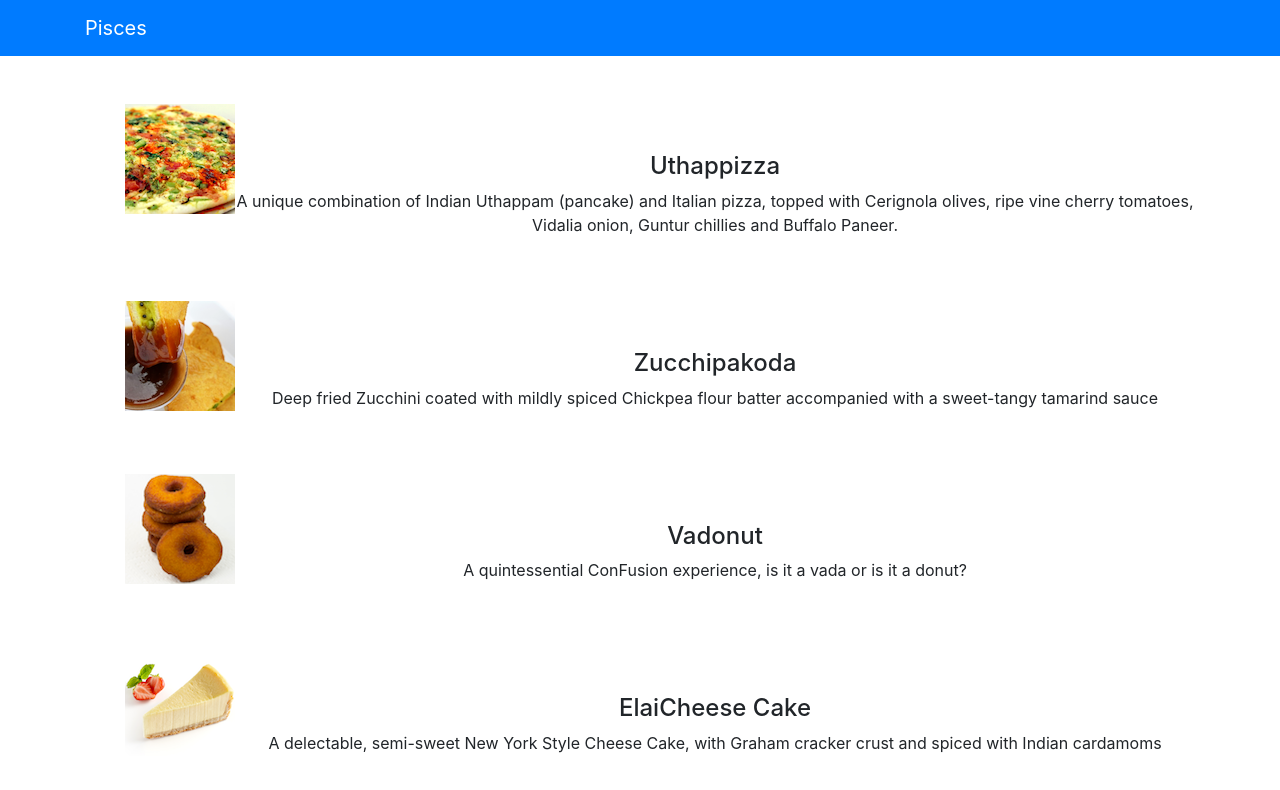
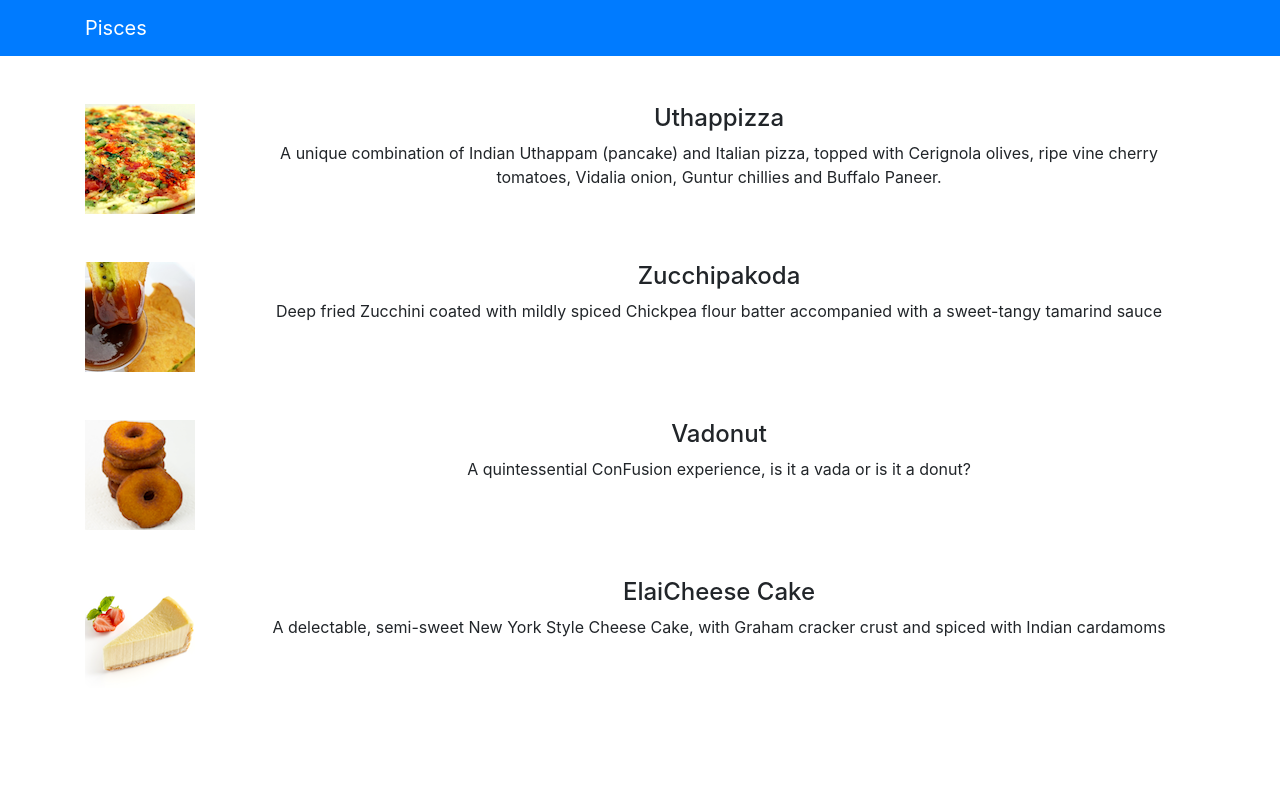
Before and after one commit to AuNguyenUIT/cousera, a React (Create React App) app: page / in a window 1280 px wide. Shown: the top 790 px of the page. Built offline with nearby package versions, Linux system fonts and the light colour scheme.

Commit message:
Componets part 2

```diff
--- a/src/App.js
+++ b/src/App.js
@@ -1,9 +1,11 @@
-import React from "react";
+import React, { useState } from "react";
 import { Navbar, NavbarBrand } from "reactstrap";
 import "./App.css";
 import { MenuComponent } from "./components/MenuComponent";
+import { DISHES } from "./shared/dishes";
 
 function App() {
+  const [dishes] = useState(DISHES);
   return (
     <div className="App">
       <Navbar dark color="primary">
@@ -11,7 +13,7 @@
           <NavbarBrand href="/">Pisces</NavbarBrand>
         </div>
       </Navbar>
-      <MenuComponent />
+      <MenuComponent dishes={dishes} />
     </div>
   );
 }
--- a/src/components/MenuComponent.js
+++ b/src/components/MenuComponent.js
@@ -1,57 +1,40 @@
 import React, { useState } from "react";
-import { Media } from "reactstrap";
+import {
+  Card,
+  CardBody,
+  CardImg,
+  CardText,
+  CardTitle,
+  Media,
+} from "reactstrap";
 
-export const MenuComponent = () => {
-  const [dishes] = useState([
-    {
-      id: 0,
-      name: "Uthappizza",
-      image: "assets/images/uthappizza.png",
-      category: "mains",
-      label: "Hot",
-      price: "4.99",
-      description:
-        "A unique combination of Indian Uthappam (pancake) and Italian pizza, topped with Cerignola olives, ripe vine cherry tomatoes, Vidalia onion, Guntur chillies and Buffalo Paneer.",
-    },
-    {
-      id: 1,
-      name: "Zucchipakoda",
-      image: "assets/images/zucchipakoda.png",
-      category: "appetizer",
-      label: "",
-      price: "1.99",
-      description:
-        "Deep fried Zucchini coated with mildly spiced Chickpea flour batter accompanied with a sweet-tangy tamarind sauce",
-    },
-    {
-      id: 2,
-      name: "Vadonut",
-      image: "assets/images/vadonut.png",
-      category: "appetizer",
-      label: "New",
-      price: "1.99",
-      description:
-        "A quintessential ConFusion experience, is it a vada or is it a donut?",
-    },
-    {
-      id: 3,
-      name: "ElaiCheese Cake",
-      image: "assets/images/elaicheesecake.png",
-      category: "dessert",
-      label: "",
-      price: "2.99",
-      description:
-        "A delectable, semi-sweet New York Style Cheese Cake, with Graham cracker crust and spiced with Indian cardamoms",
-    },
-  ]);
-  const menu = dishes.map((dish) => {
+export const MenuComponent = (props) => {
+  console.log(props);
+  const [selectedDish, setSelectedDish] = useState(null);
+  const onDishSelect = (dish) => {
+    setSelectedDish(dish);
+  };
+  const renderDish = (dish) => {
+    if (dish != null) {
+      return (
+        <Card>
+          <CardImg top src={dish.image} alt={dish.name} />
+          <CardBody>
+            <CardTitle>{dish.name}</CardTitle>
+            <CardText>{dish.description}</CardText>
+          </CardBody>
+        </Card>
+      );
+    } else return <div></div>;
+  };
+  const menu = props.dishes.map((dish) => {
     return (
       <div key={dish.id} className="col-12 mt-5">
         <Media tag="li">
           <Media left middle>
             <Media object src={dish.image} alt={dish.name} />
           </Media>
-          <Media body className="mt-5">
+          <Media body className="ml-5">
             <Media heading>{dish.name}</Media>
             <p>{dish.description}</p>
           </Media>
@@ -61,8 +44,9 @@
   });
   return (
     <div className="container">
+      <div className="row">{menu}</div>
       <div className="row">
-        <Media list>{menu}</Media>
+        <div className="col-12 col-md-5 m-1">{renderDish(selectedDish)}</div>
       </div>
     </div>
   );
--- /dev/null
+++ b/src/shared/dishes.js
@@ -0,0 +1,194 @@
+export const DISHES = [
+  {
+    id: 0,
+    name: "Uthappizza",
+    image: "assets/images/uthappizza.png",
+    category: "mains",
+    label: "Hot",
+    price: "4.99",
+    description:
+      "A unique combination of Indian Uthappam (pancake) and Italian pizza, topped with Cerignola olives, ripe vine cherry tomatoes, Vidalia onion, Guntur chillies and Buffalo Paneer.",
+    comments: [
+      {
+        id: 0,
+        rating: 5,
+        comment: "Imagine all the eatables, living in conFusion!",
+        author: "John Lemon",
+        date: "2012-10-16T17:57:28.556094Z",
+      },
+      {
+        id: 1,
+        rating: 4,
+        comment:
+          "Sends anyone to heaven, I wish I could get my mother-in-law to eat it!",
+        author: "Paul McVites",
+        date: "2014-09-05T17:57:28.556094Z",
+      },
+      {
+        id: 2,
+        rating: 3,
+        comment: "Eat it, just eat it!",
+        author: "Michael Jaikishan",
+        date: "2015-02-13T17:57:28.556094Z",
+      },
+      {
+        id: 3,
+        rating: 4,
+        comment: "Ultimate, Reaching for the stars!",
+        author: "Ringo Starry",
+        date: "2013-12-02T17:57:28.556094Z",
+      },
+      {
+        id: 4,
+        rating: 2,
+        comment: "It's your birthday, we're gonna party!",
+        author: "25 Cent",
+        date: "2011-12-02T17:57:28.556094Z",
+      },
+    ],
+  },
+  {
+    id: 1,
+    name: "Zucchipakoda",
+    image: "assets/images/zucchipakoda.png",
+    category: "appetizer",
+    label: "",
+    price: "1.99",
+    description:
+      "Deep fried Zucchini coated with mildly spiced Chickpea flour batter accompanied with a sweet-tangy tamarind sauce",
+    comments: [
+      {
+        id: 0,
+        rating: 5,
+        comment: "Imagine all the eatables, living in conFusion!",
+        author: "John Lemon",
+        date: "2012-10-16T17:57:28.556094Z",
+      },
+      {
+        id: 1,
+        rating: 4,
+        comment:
+          "Sends anyone to heaven, I wish I could get my mother-in-law to eat it!",
+        author: "Paul McVites",
+        date: "2014-09-05T17:57:28.556094Z",
+      },
+      {
+        id: 2,
+        rating: 3,
+        comment: "Eat it, just eat it!",
+        author: "Michael Jaikishan",
+        date: "2015-02-13T17:57:28.556094Z",
+      },
+      {
+        id: 3,
+        rating: 4,
+        comment: "Ultimate, Reaching for the stars!",
+        author: "Ringo Starry",
+        date: "2013-12-02T17:57:28.556094Z",
+      },
+      {
+        id: 4,
+        rating: 2,
+        comment: "It's your birthday, we're gonna party!",
+        author: "25 Cent",
+        date: "2011-12-02T17:57:28.556094Z",
+      },
+    ],
+  },
+  {
+    id: 2,
+    name: "Vadonut",
+    image: "assets/images/vadonut.png",
+    category: "appetizer",
+    label: "New",
+    price: "1.99",
+    description:
+      "A quintessential ConFusion experience, is it a vada or is it a donut?",
+    comments: [
+      {
+        id: 0,
+        rating: 5,
+        comment: "Imagine all the eatables, living in conFusion!",
+        author: "John Lemon",
+        date: "2012-10-16T17:57:28.556094Z",
+      },
+      {
+        id: 1,
+        rating: 4,
+        comment:
+          "Sends anyone to heaven, I wish I could get my mother-in-law to eat it!",
+        author: "Paul McVites",
+        date: "2014-09-05T17:57:28.556094Z",
+      },
+      {
+        id: 2,
+        rating: 3,
+        comment: "Eat it, just eat it!",
+        author: "Michael Jaikishan",
+        date: "2015-02-13T17:57:28.556094Z",
+      },
+      {
+        id: 3,
+        rating: 4,
+        comment: "Ultimate, Reaching for the stars!",
+        author: "Ringo Starry",
+        date: "2013-12-02T17:57:28.556094Z",
+      },
+      {
+        id: 4,
+        rating: 2,
+        comment: "It's your birthday, we're gonna party!",
+        author: "25 Cent",
+        date: "2011-12-02T17:57:28.556094Z",
+      },
+    ],
+  },
+  {
+    id: 3,
+    name: "ElaiCheese Cake",
+    image: "assets/images/elaicheesecake.png",
+    category: "dessert",
+    label: "",
+    price: "2.99",
+    description:
+      "A delectable, semi-sweet New York Style Cheese Cake, with Graham cracker crust and spiced with Indian cardamoms",
+    comments: [
+      {
+        id: 0,
+        rating: 5,
+        comment: "Imagine all the eatables, living in conFusion!",
+        author: "John Lemon",
+        date: "2012-10-16T17:57:28.556094Z",
+      },
+      {
+        id: 1,
+        rating: 4,
+        comment:
+          "Sends anyone to heaven, I wish I could get my mother-in-law to eat it!",
+        author: "Paul McVites",
+        date: "2014-09-05T17:57:28.556094Z",
+      },
+      {
+        id: 2,
+        rating: 3,
+        comment: "Eat it, just eat it!",
+        author: "Michael Jaikishan",
+        date: "2015-02-13T17:57:28.556094Z",
+      },
+      {
+        id: 3,
+        rating: 4,
+        comment: "Ultimate, Reaching for the stars!",
+        author: "Ringo Starry",
+        date: "2013-12-02T17:57:28.556094Z",
+      },
+      {
+        id: 4,
+        rating: 2,
+        comment: "It's your birthday, we're gonna party!",
+        author: "25 Cent",
+        date: "2011-12-02T17:57:28.556094Z",
+      },
+    ],
+  },
+];
```
